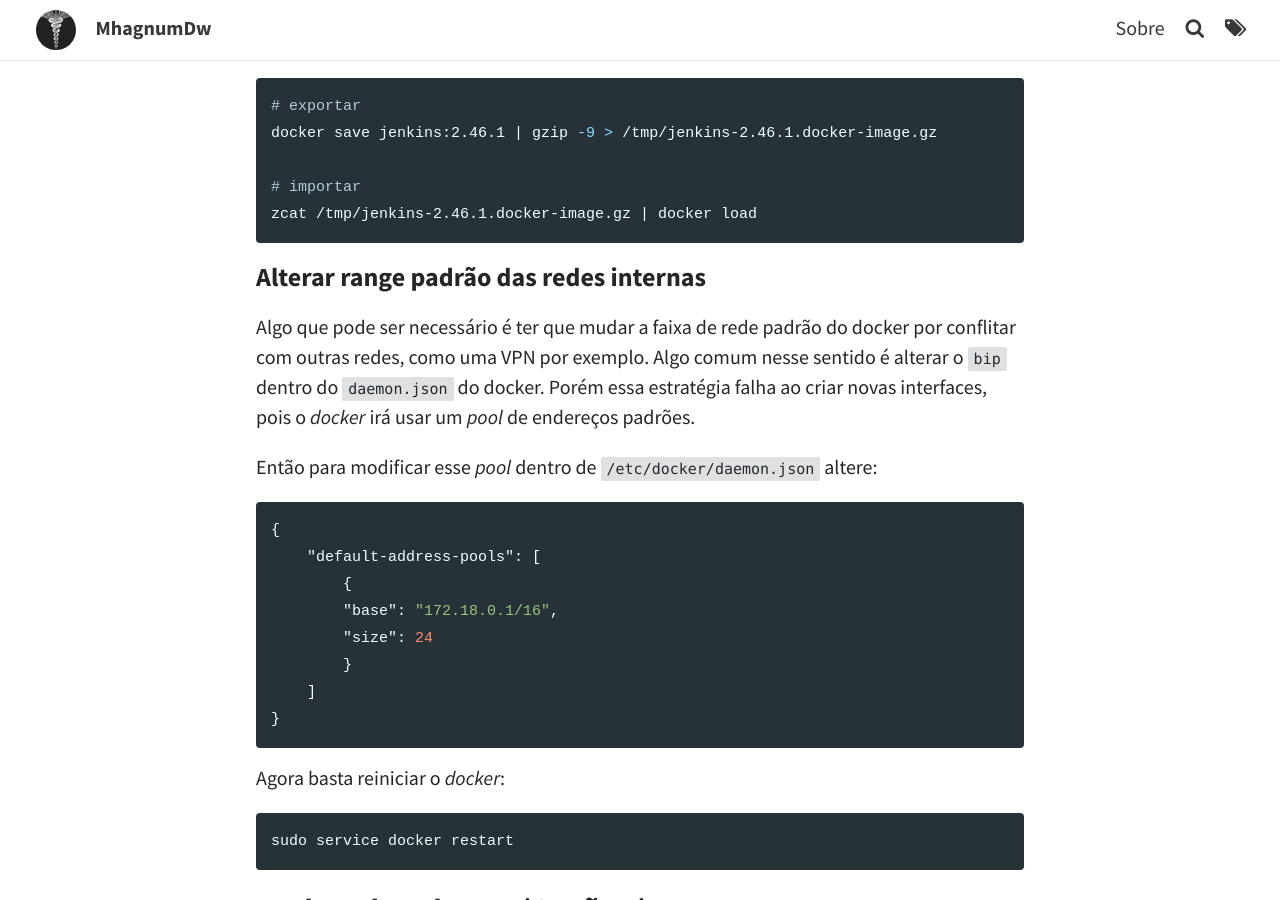
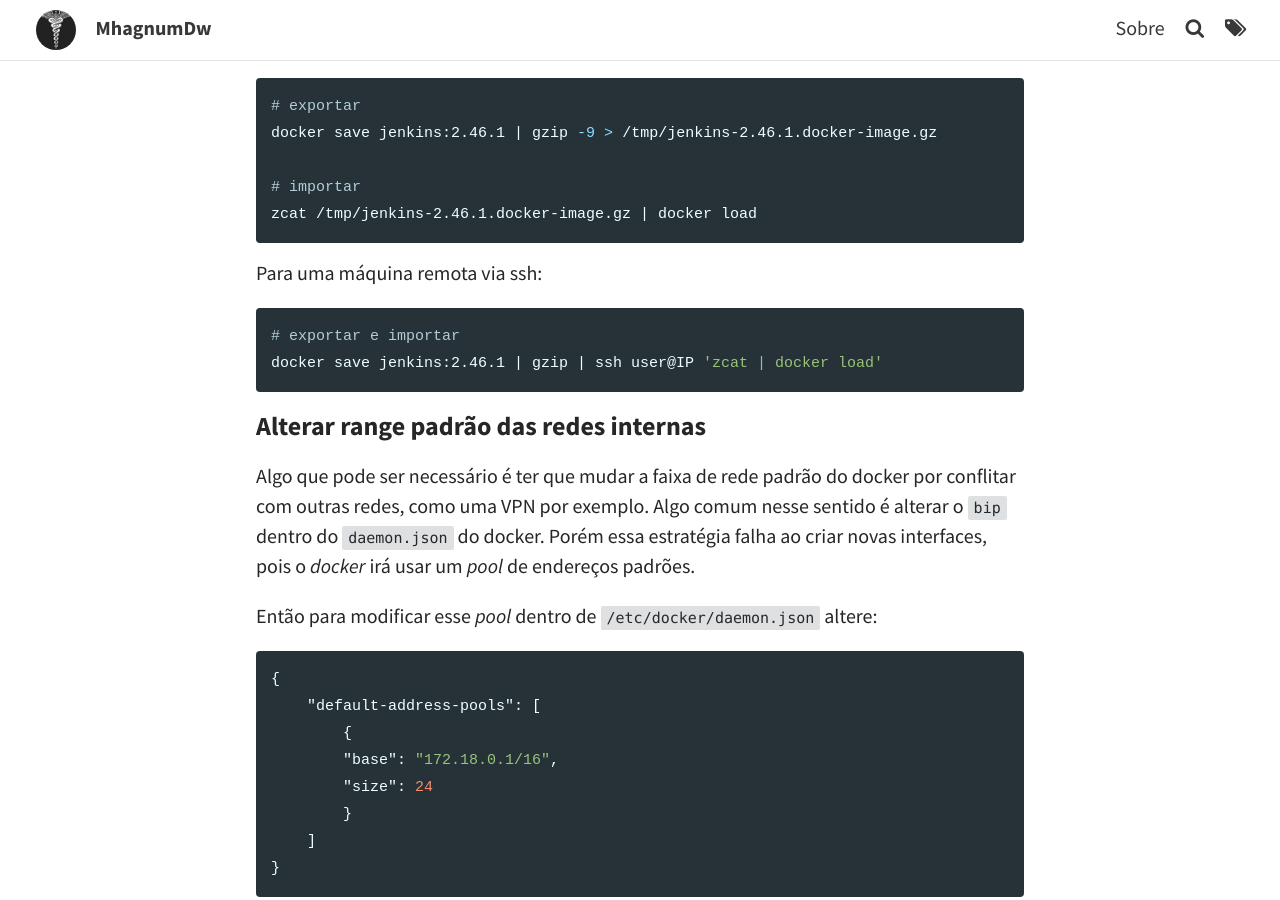
Before and after one commit to mhagnumdw/mhagnumdw.github.io, a Jekyll site: the page built from _posts/2020-10-16-docker-dicas.md, in a window 1280 px wide and 900 px high, scrolled down 2172 px. Built offline with Jekyll 4.4.1, drawn with Linux system fonts in a browser that asks for light colours; comment, search, counter and statistics services are not loaded.

Commit message:
update post: docker dicas

````diff
--- a/_posts/2020-10-16-docker-dicas.md
+++ b/_posts/2020-10-16-docker-dicas.md
@@ -96,6 +96,13 @@ docker save jenkins:2.46.1 | gzip -9 > /tmp/jenkins-2.46.1.docker-image.gz
 zcat /tmp/jenkins-2.46.1.docker-image.gz | docker load
 ```
 
+Para uma máquina remota via ssh:
+
+```bash
+# exportar e importar
+docker save jenkins:2.46.1 | gzip | ssh user@IP 'zcat | docker load'
+```
+
 ### Alterar range padrão das redes internas
 
 Algo que pode ser necessário é ter que mudar a faixa de rede padrão do docker por conflitar com outras redes, como uma VPN por exemplo.
````
